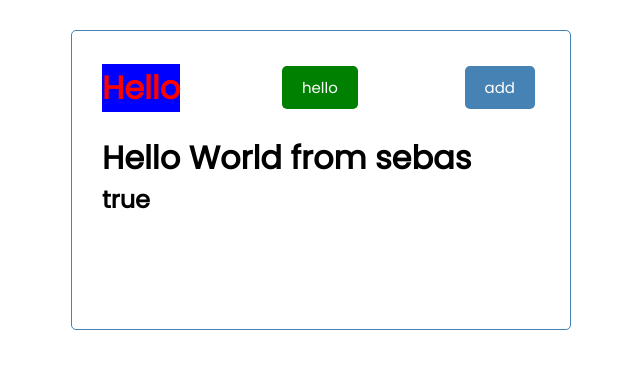
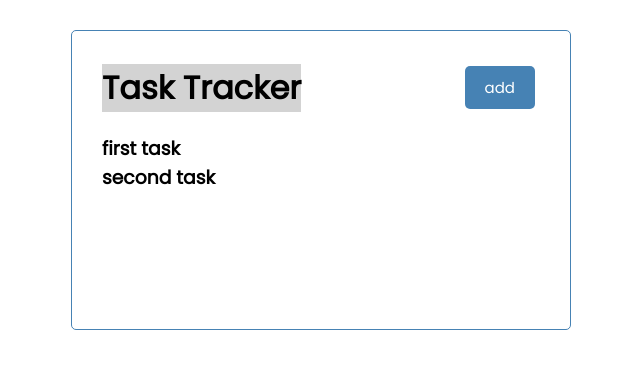
Before and after one commit to sodes-proxy/MERNStack-learning, a React (Create React App) app in the folder react-learning/: page / in a window 1280 px wide. Shown: the top 368 px of the page, without its empty margins (319-959 px from the left). Built offline with nearby package versions, Linux system fonts and the light colour scheme.

Commit message:
state and useState hook

```diff
--- a/react-learning/src/App.js
+++ b/react-learning/src/App.js
@@ -1,12 +1,10 @@
 import Header from "./components/Header";
+import Tasks from "./components/Tasks";
 const App=()=> {
-  const name='sebas'
-  const bool =true
   return (
     <div className="container">
-      <Header title='Hello'/>
-      <h1>Hello World from {name}</h1>
-      <h2>{bool?'true':'false'}</h2>
+      <Header/>
+      <Tasks/>
     </div>
   );
 }
--- a/react-learning/src/components/Header.js
+++ b/react-learning/src/components/Header.js
@@ -8,7 +8,6 @@ const Header = ({title}) => {
     return (
         <header className='header'>
             <h1 style={headingStyle}>{title}</h1>
-            <Button color='green' text='hello'/>
             <Button text='add' onClick={onClick}/>
         </header>
     )
@@ -17,5 +16,5 @@ Header.defaultProps={title:'Task Tracker',}
 //defining types to catch errors easier
 Header.propTypes={title:PropTypes.string.isRequired,}
 //CSS in JS
-const headingStyle={color:'red',backgroundColor:'blue'}
+const headingStyle={backgroundColor:'lightgray'}
 export default Header
--- /dev/null
+++ b/react-learning/src/components/Tasks.js
@@ -0,0 +1,14 @@
+import {useState} from 'react'
+const Tasks = () => {
+    const[tasks,setTasks]=useState([
+        {id:1,text:'first task',day:'29/12/2021',reminder:true},
+        {id:2,text:'second task',day:'30/12/2021',reminder:false}
+    ])
+    return (
+        <>
+        {tasks.map((task)=>(<h3 key={task.id}>{task.text}</h3>))}
+        </>
+    )
+}
+
+export default Tasks
```
Also changed, not shown: react-learning/src/components/Button.js (line endings or trailing spaces).
